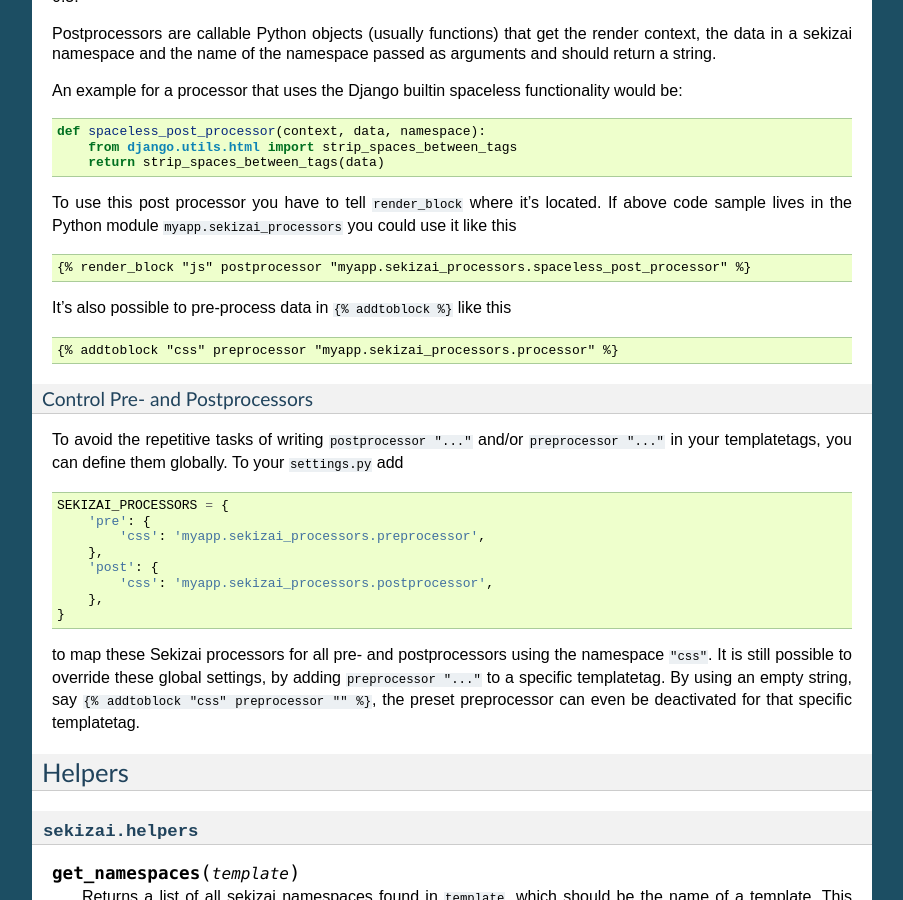
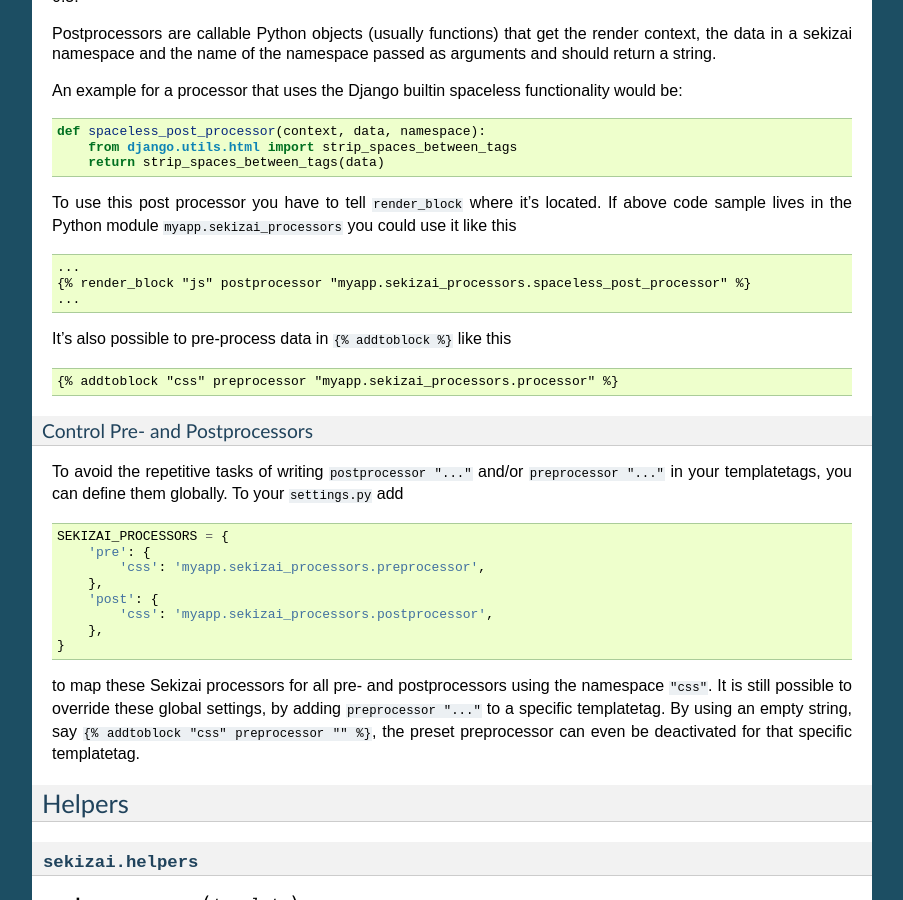
Before and after one commit to django-cms/django-sekizai, a Sphinx documentation site: the page built from docs/index.rst, in a window 1280 px wide and 900 px high, scrolled down 3692 px. Shown: the whole window, without its empty margins (198-1101 px from the left). Built offline with Sphinx 7.4.7, drawn with Linux system fonts in a browser that asks for light colours.

Commit message:
Update index.rst

```diff
--- a/docs/index.rst
+++ b/docs/index.rst
@@ -265,13 +265,15 @@ located. If above code sample lives in the Python module
 
 .. code-block:: html
 
-    {% render_block "js" postprocessor "myapp.sekizai_processors.spaceless_post_processor" %}
+   ...
+   {% render_block "js" postprocessor "myapp.sekizai_processors.spaceless_post_processor" %}
+   ...
 
 It's also possible to pre-process data in ``{% addtoblock %}`` like this
 
 .. code-block:: html
 
-    {% addtoblock "css" preprocessor "myapp.sekizai_processors.processor" %}
+   {% addtoblock "css" preprocessor "myapp.sekizai_processors.processor" %}
 
 Control Pre- and Postprocessors
 -------------------------------
```
